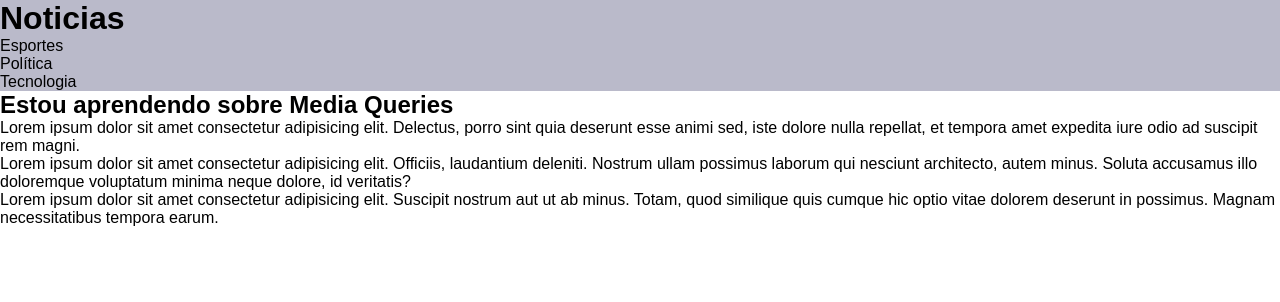
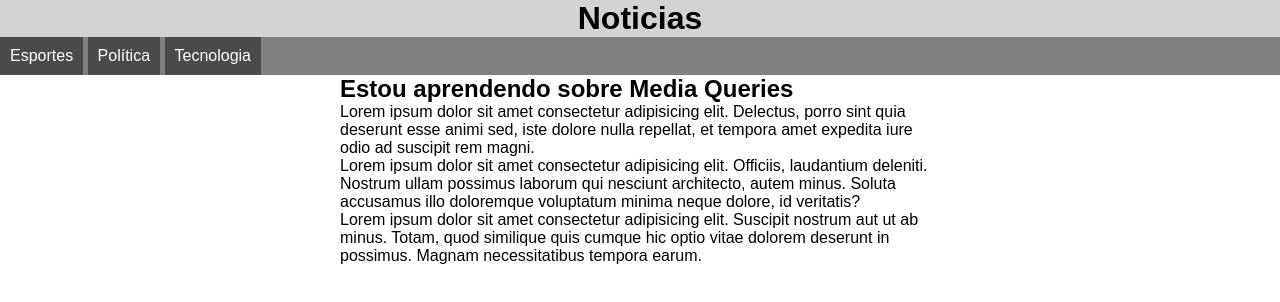
Before and after one commit to danielmendesm/html-css, a plain HTML site: page exercicio/ex026/mq001/index.html in a window 1280 px wide. Drawn offline with Linux system fonts and the light colour scheme.

Commit message:
MEDIA TYPE

```diff
--- a/exercicio/ex026/mq001/estilos/impressora.css
+++ b/exercicio/ex026/mq001/estilos/impressora.css
@@ -18,6 +18,10 @@ menu {
     display: none;
 }
 
+article {
+    width: 100%;
+}
+
 article::after {
     content: 'Esse artigo foi impresso num curso';
 }
--- a/exercicio/ex026/mq001/estilos/tela.css
+++ b/exercicio/ex026/mq001/estilos/tela.css
@@ -13,5 +13,27 @@ html {
 }
 
 header {
-    background-color: #babaca;
+    background-color: lightgray;
 }
+
+header > h1 {
+    text-align: center;
+}
+
+menu ul {
+    list-style-type: none;
+    background-color: gray;
+}
+
+menu li {
+    display: inline-block;
+    padding: 10px;
+    background-color: rgba(75, 75, 75);
+    color: white;
+}
+
+article {
+    width: 600px;
+    display: block;
+    margin: auto;
+}
```
